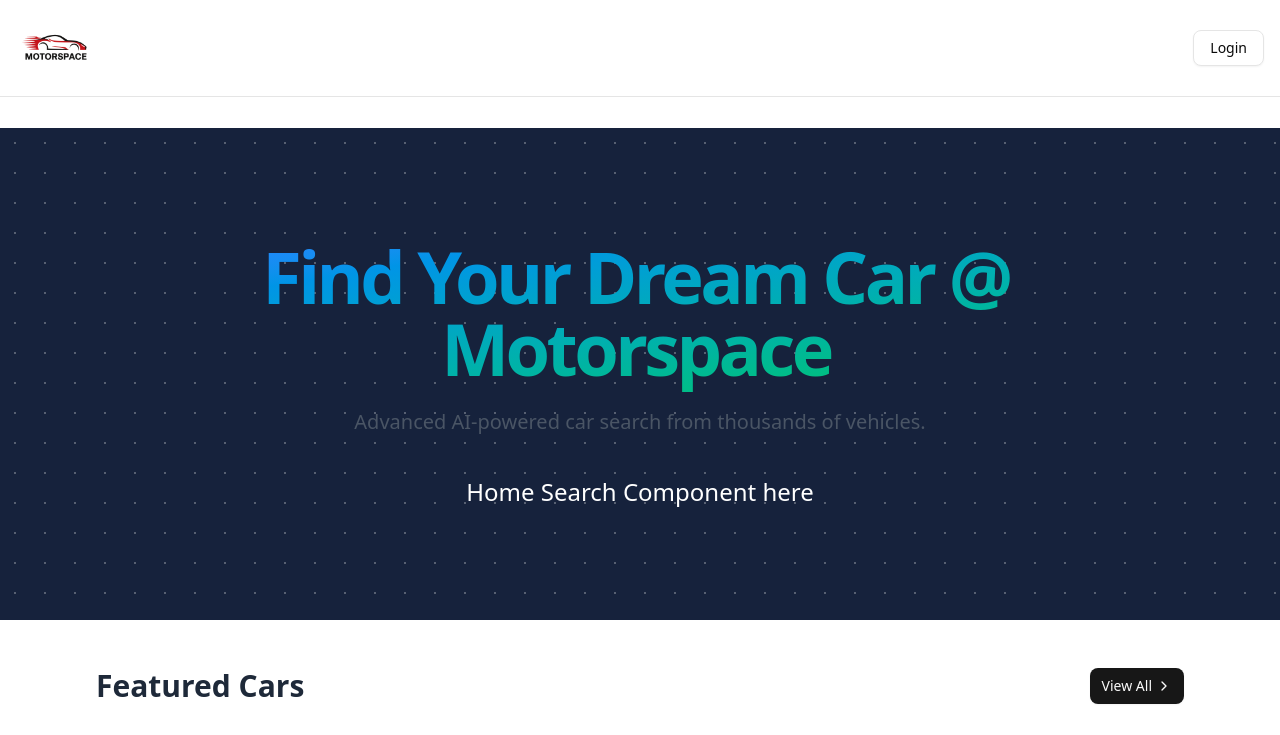
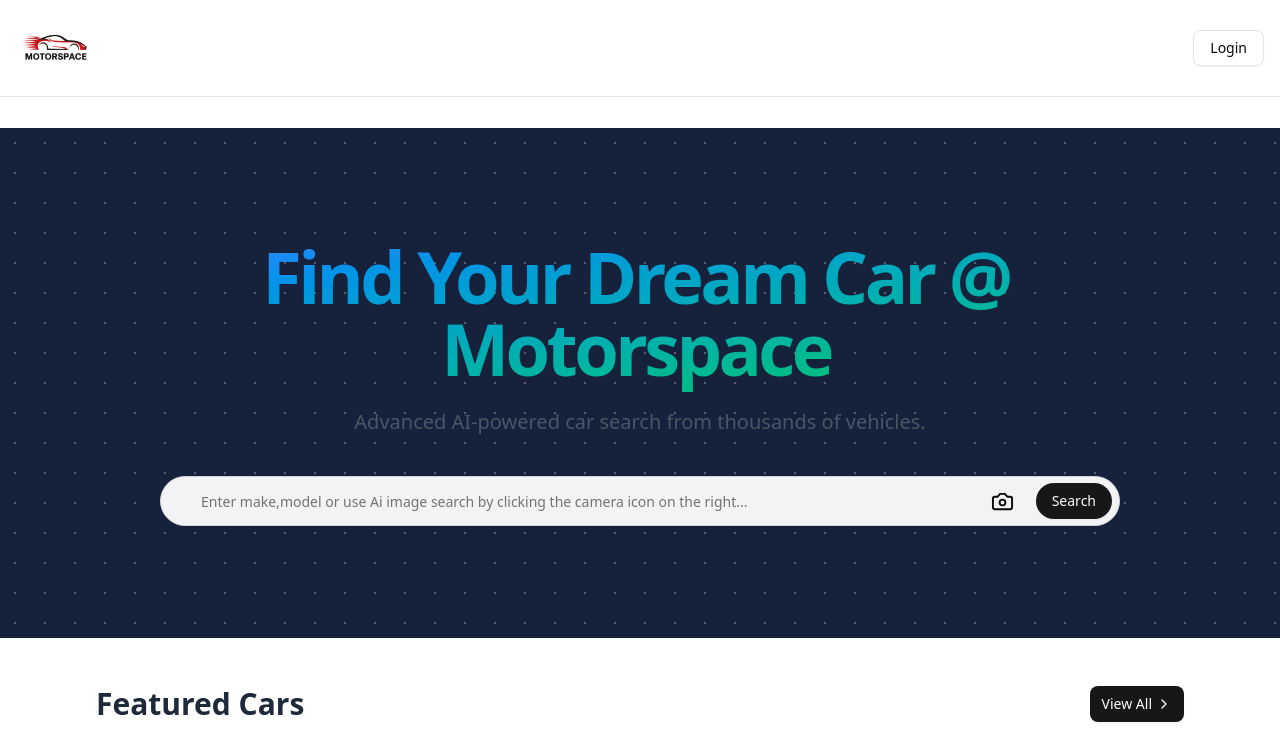
Before and after one commit to Avelimanuel/motorspaceai, a Next.js app: page / in a window 1280 px wide. Shown: the top 735 px of the page. Built offline with nearby package versions, Linux system fonts and the light colour scheme; no server answers.

Commit message:
image search section

```diff
--- a/components/home-search.jsx
+++ b/components/home-search.jsx
@@ -1,9 +1,91 @@
-import React from "react";
+"use client";
+import React, { useState } from "react";
+import { Input } from "./ui/input";
+import { Camera, Upload } from "lucide-react";
+import { Button } from "./ui/button";
+import { useDropzone } from "react-dropzone";
 
 const HomeSearchComponent = () => {
+  const [searchTerm, setsearchTerm] = useState("");
+  const [imageSearchActive, setImageSearchActive] = useState(false);
+  const [imagePreview, setImagePreview] = useState("");
+  const [searchImage, setSearchImage] = useState(null);
+  const [isImageUploading, setIsImageUploading] = useState(false);
+  const handleSearchSubmit = () => {};
+  const handleAiImageSearch = () => {};
+
+  const onDrop = (acceptedFiles) => {
+    // Do something with the files
+  };
+  const { getRootProps, getInputProps, isDragActive, isDragReject } =
+    useDropzone({
+      onDrop,
+      accept: {
+        "image/*": [".jpeg", ".jpg", ".png"],
+      },
+      maxFiles: 1,
+    });
+
   return (
     <div>
-      <h1 className="text-2xl text-white">Home Search Component here</h1>
+      <form onSubmit={handleSearchSubmit}>
+        <div className="relative flex items-center ">
+          <Input
+            type="text"
+            placeholder="Enter make,model or use Ai image search by clicking the camera icon on the right..."
+            value={searchTerm}
+            onChange={(e) => setsearchTerm(e.target.value)}
+            className="pl-10 pr-12 py-6 w-full rounded-full border-gray-300 bg-white/95 backdrop-blur-sm"
+          />
+          <div className="absolute right-[100px]">
+            <Camera
+              size={35}
+              onClick={() => setImageSearchActive(!imageSearchActive)}
+              className="cursor-pointer rounded-xl p-1.5"
+              style={{
+                background: imageSearchActive ? "black" : "",
+                color: imageSearchActive ? "white" : "",
+              }}
+            />
+          </div>
+          <Button type="submit" className="absolute right-2 rounded-full">
+            Search
+          </Button>
+        </div>
+      </form>
+      {imageSearchActive && (
+        <div className="mt-4">
+          <form onSubmit={handleAiImageSearch}>
+            <div>
+              {imagePreview ? (
+                <div></div>
+              ) : (
+                <div {...getRootProps()}>
+                  <input {...getInputProps()} />
+                  {/* {isDragActive ? (
+                    <p>Drop the files here ...</p>
+                  ) : (
+                    <p>
+                      Drag 'n' drop some files here, or click to select files
+                    </p>
+                  )} */}
+                  <Upload className="h-12 w-12 text-gray-400 mb-2"/>
+
+                  <p>
+                    {isDragActive && !isDragReject
+                      ? "Leave the file here to upload"
+                      : "Drag & drop a car image or click to select"}
+                  </p>
+                  {isDragReject && (
+                    <p className="text-red-500 mb-2">Invalid image type</p>
+                  )}
+                  <p className="text-gray-400">Supports:JPG,JPEG,PNG (max 5MB)</p>
+                </div>
+              )}
+            </div>
+          </form>
+        </div>
+      )}
     </div>
   );
 };
```
Also changed, not shown: app/page.jsx (+7 -4 lines).
